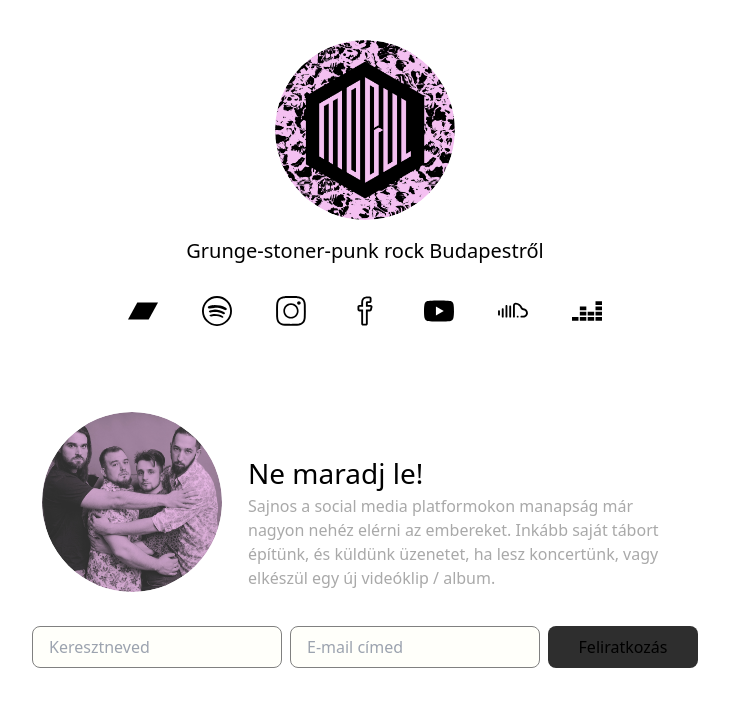
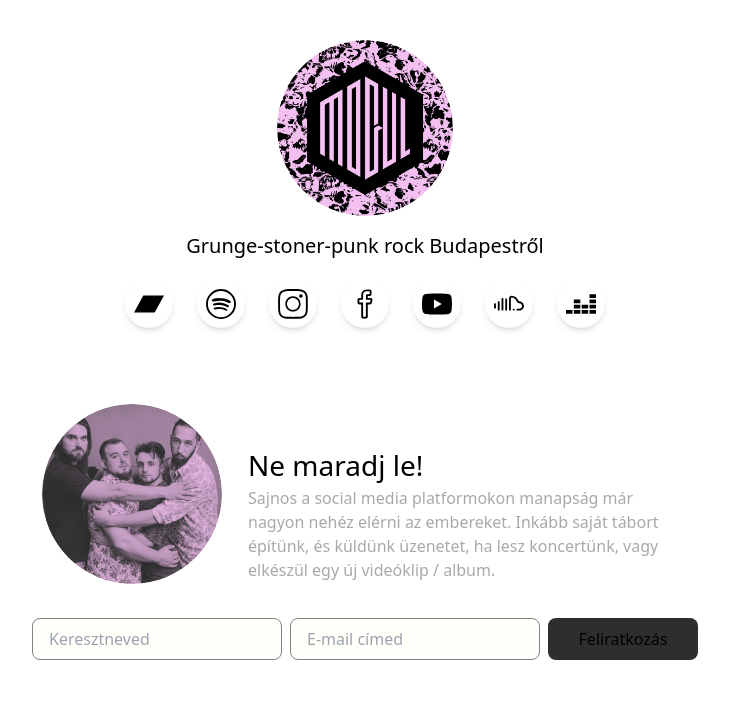
Before and after one commit to nemethricsi/feedthemogul, a Gatsby site: page / in a window 1280 px wide. Shown: the whole page, without its empty margins (275-1004 px from the left). Built offline with nearby package versions, Linux system fonts and the light colour scheme; Gatsby itself is replaced by a stand-in of ours.

Commit message:
refactor index.tsx

```diff
--- a/src/pages/index.tsx
+++ b/src/pages/index.tsx
@@ -12,80 +12,12 @@ import {
   SlSocialSoundcloud,
 } from 'react-icons/sl';
 
-const MainStyles = styled.main`
-  min-height: 100%;
-  display: grid;
-  place-content: center;
-  padding-top: 2.5rem;
-  padding-bottom: 2.5rem;
-
-  @media (max-width: 800px) {
-    padding-top: 2.5rem;
-    padding-bottom: 0;
-  }
-`;
-
-const ImageWrapper = styled.div`
-  justify-self: center;
-  margin-bottom: 1rem;
-  width: 180px;
-  height: 180px;
-  border-radius: 50%;
-  line-height: 0;
-`;
-
-const Subtitle = styled.p`
-  text-align: center;
-  font-weight: 400;
-  font-size: 20px;
-
-  @media (max-width: 800px) {
-    font-size: 16px;
-  }
-`;
-
-const SocialIcons = styled.div`
-  padding: 20px;
-  margin-bottom: 5rem;
-  display: flex;
-  flex-wrap: wrap;
-  justify-content: center;
-  gap: 1.5rem;
-
-  @media (max-width: 800px) {
-    margin-bottom: 2rem;
-  }
-`;
-
-const IconWrapper = styled.a`
-  background: white;
-  width: 50px;
-  height: 50px;
-  border-radius: 50%;
-  display: grid;
-  place-content: center;
-  cursor: pointer;
-  box-shadow: var(--icon-wrapper-box-shadow);
-  transition: all 0.25s ease-in-out;
-
-  &:hover {
-    box-shadow: var(--box-shadow-paper);
-    background: var(--mogul-pink);
-  }
-
-  @media (max-width: 800px) {
-    width: 60px;
-    height: 60px;
-  }
-`;
-
 const IndexPage: React.FC<PageProps> = (props) => {
-  console.log({ props });
   return (
     <>
       <Seo title="Főoldal" />
-      <MainStyles>
-        <ImageWrapper>
+      <main className="grid min-h-full place-content-center pt-10 md:py-10">
+        <div className="mb-4 h-44 w-44 justify-self-center rounded-full leading-none">
           <StaticImage
             src="../assets/images/ftm-logo-pink.jpg"
             alt="Feed The Mogul logo"
@@ -100,61 +32,70 @@ const IndexPage: React.FC<PageProps> = (props) => {
               height: '100%',
             }}
           />
-        </ImageWrapper>
-        <Subtitle>Grunge-stoner-punk rock Budapestről</Subtitle>
-        <SocialIcons>
-          <IconWrapper
+        </div>
+        <p className="text-center text-base md:text-xl">
+          Grunge-stoner-punk rock Budapestről
+        </p>
+        <div className="mb-8 flex flex-wrap justify-center gap-6 p-5 md:mb-20">
+          <a
             href="https://feedthemogul.bandcamp.com"
             target="_blank"
             rel="noopener noreferrer"
+            className="grid h-11 w-11 cursor-pointer place-content-center rounded-full bg-white shadow-md transition-all hover:bg-pink-200 hover:shadow-xl md:h-12 md:w-12"
           >
             <SiBandcamp size={30} />
-          </IconWrapper>
-          <IconWrapper
+          </a>
+          <a
             href="https://open.spotify.com/artist/0sIHN7AhJVinHJak74LClq?si=DzI9EyYQRpGEts1SuwugXg&dd=1"
             target="_blank"
             rel="noopener noreferrer"
+            className="grid h-11 w-11 cursor-pointer place-content-center rounded-full bg-white shadow-md transition-all hover:bg-pink-200 hover:shadow-xl md:h-12 md:w-12"
           >
             <SlSocialSpotify size={30} />
-          </IconWrapper>
-          <IconWrapper
+          </a>
+          <a
             href="https://www.instagram.com/feedthemogul"
             target="_blank"
             rel="noopener noreferrer"
+            className="grid h-11 w-11 cursor-pointer place-content-center rounded-full bg-white shadow-md transition-all hover:bg-pink-200 hover:shadow-xl md:h-12 md:w-12"
           >
             <SlSocialInstagram size={30} />
-          </IconWrapper>
-          <IconWrapper
+          </a>
+          <a
             href="https://www.facebook.com/feedthemogul"
             target="_blank"
             rel="noopener noreferrer"
+            className="grid h-11 w-11 cursor-pointer place-content-center rounded-full bg-white shadow-md transition-all hover:bg-pink-200 hover:shadow-xl md:h-12 md:w-12"
           >
             <SlSocialFacebook size={30} />
-          </IconWrapper>
-          <IconWrapper
+          </a>
+          <a
             href="https://www.youtube.com/@FeedTheMogul?sub_confirmation=1"
             target="_blank"
             rel="noopener noreferrer"
+            className="grid h-11 w-11 cursor-pointer place-content-center rounded-full bg-white shadow-md transition-all hover:bg-pink-200 hover:shadow-xl md:h-12 md:w-12"
           >
             <SiYoutube size={30} />
-          </IconWrapper>
-          <IconWrapper
+          </a>
+          <a
             href="https://soundcloud.com/feedthemogul"
             target="_blank"
             rel="noopener noreferrer"
+            className="grid h-11 w-11 cursor-pointer place-content-center rounded-full bg-white shadow-md transition-all hover:bg-pink-200 hover:shadow-xl md:h-12 md:w-12"
           >
             <SlSocialSoundcloud size={30} />
-          </IconWrapper>
-          <IconWrapper
+          </a>
+          <a
             href="https://www.deezer.com/en/artist/63211522"
             target="_blank"
             rel="noopener noreferrer"
+            className="grid h-11 w-11 cursor-pointer place-content-center rounded-full bg-white shadow-md transition-all hover:bg-pink-200 hover:shadow-xl md:h-12 md:w-12"
           >
             <SiDeezer size={30} />
-          </IconWrapper>
-        </SocialIcons>
+          </a>
+        </div>
         <SubscriptionWidget />
-      </MainStyles>
+      </main>
     </>
   );
 };
```
